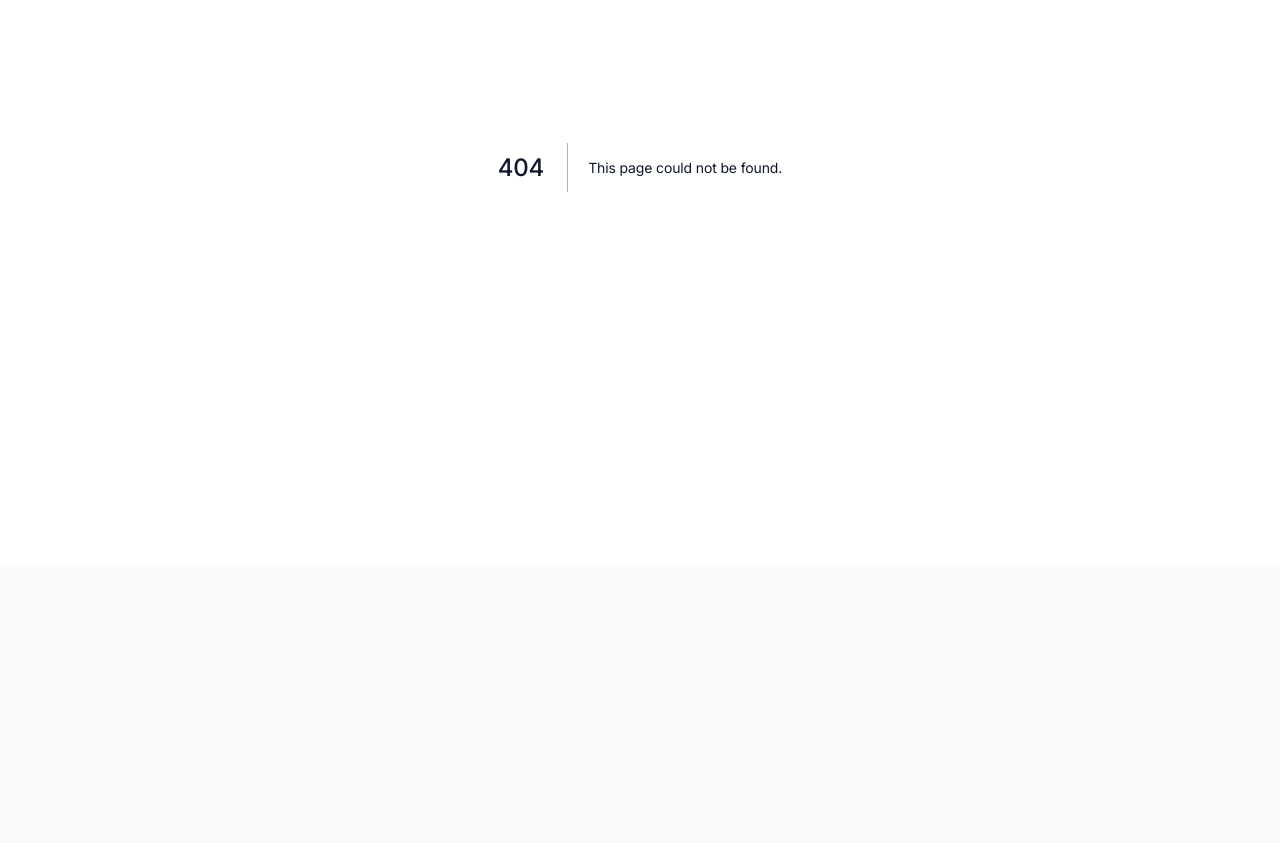
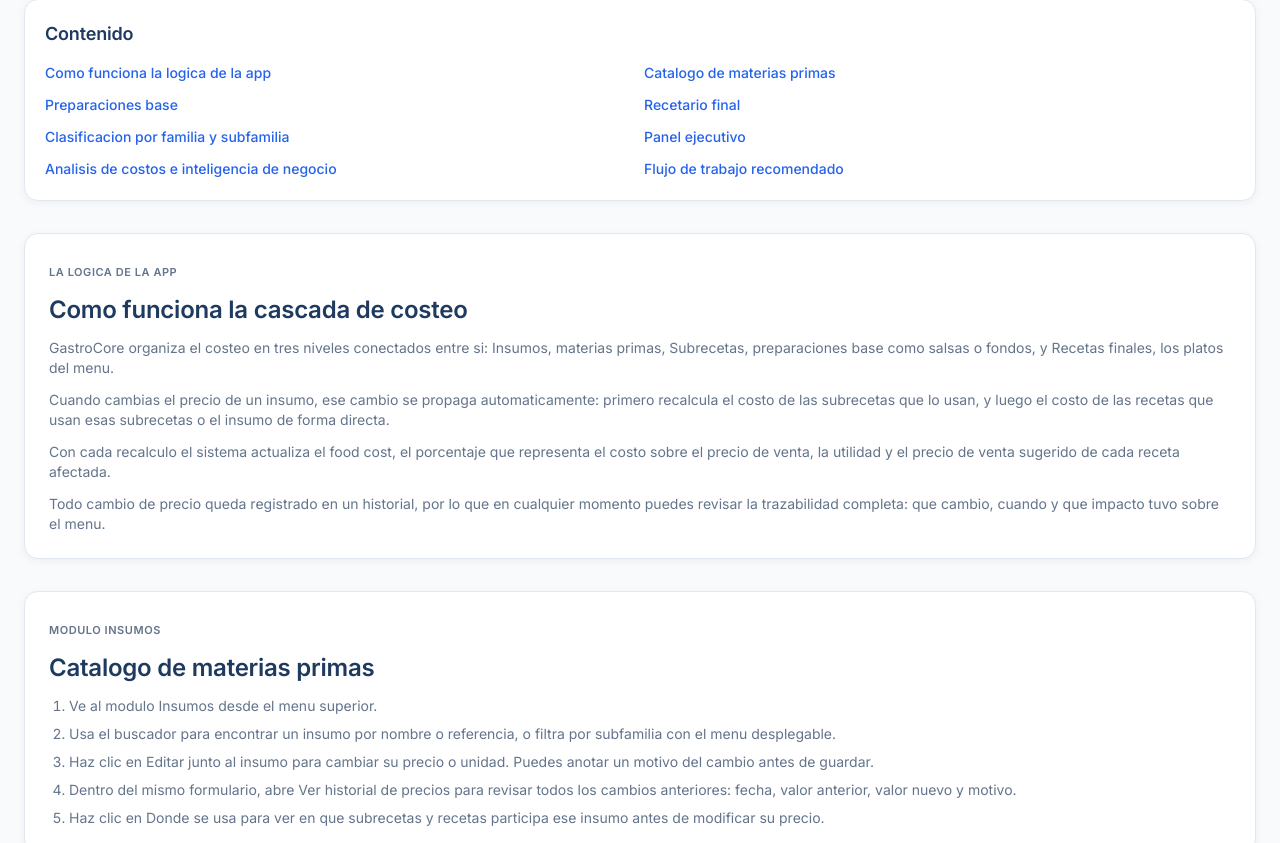
Before and after one commit to grupolbmjv-bit/Mafia-Taqueria, a Next.js app: page /manual in a window 1280 px wide. Before the commit this address had no page. Shown: the part 282-1125 px from the top of the page. Before the commit the page ends 849 px from the top, so only its background shows below. Built offline with nearby package versions, Linux system fonts and the light colour scheme.

Commit message:
feat: agrega modulo Manual de uso con guia paso a paso

```diff
--- /dev/null
+++ b/app/manual/page.tsx
@@ -0,0 +1,156 @@
+import Link from 'next/link';
+
+const MODULOS = [
+  {
+    id: 'insumos',
+    eyebrow: 'Modulo Insumos',
+    titulo: 'Catalogo de materias primas',
+    pasos: [
+      'Ve al modulo Insumos desde el menu superior.',
+      'Usa el buscador para encontrar un insumo por nombre o referencia, o filtra por subfamilia con el menu desplegable.',
+      'Haz clic en Editar junto al insumo para cambiar su precio o unidad. Puedes anotar un motivo del cambio antes de guardar.',
+      'Dentro del mismo formulario, abre Ver historial de precios para revisar todos los cambios anteriores: fecha, valor anterior, valor nuevo y motivo.',
+      'Haz clic en Donde se usa para ver en que subrecetas y recetas participa ese insumo antes de modificar su precio.',
+    ],
+  },
+  {
+    id: 'subrecetas',
+    eyebrow: 'Modulo Subrecetas',
+    titulo: 'Preparaciones base',
+    pasos: [
+      'Ve al modulo Subrecetas y revisa el listado con rendimiento, costo total, costo por unidad y estado.',
+      'Haz clic en + Nueva subreceta para crear una preparacion base.',
+      'Completa nombre, rendimiento producido, unidad de rendimiento, desvio de mercancia y clasificacion por familia y subfamilia.',
+      'Agrega cada ingrediente con + Agregar ingrediente: elige el insumo, la unidad, la cantidad y el porcentaje de merma.',
+      'Revisa el resumen de costeo al final: costo de ingredientes, costo final, costo por unidad, food cost objetivo, precio sugerido y utilidad.',
+      'Guarda la subreceta. Su costo por unidad quedara disponible para usarse como ingrediente dentro de otras recetas.',
+    ],
+  },
+  {
+    id: 'recetas',
+    eyebrow: 'Modulo Recetas',
+    titulo: 'Recetario final',
+    pasos: [
+      'Ve al modulo Recetas para ver el recetario completo con food cost, precio de venta y precio sugerido de cada plato.',
+      'Filtra por familia, subfamilia, rango de food cost o estado para encontrar recetas especificas.',
+      'Haz clic en + Nueva receta para crear un plato nuevo: define nombre, rendimiento en porciones, desvio de mercancia y clasificacion.',
+      'Agrega los ingredientes de la receta: pueden ser insumos directos o subrecetas ya creadas.',
+      'Revisa el resumen de costeo, costo del plato, food cost, precio sugerido y utilidad, y guarda la receta.',
+      'Haz clic sobre cualquier receta del listado para abrir su ficha detallada, descargar el PDF o ver su trazabilidad completa.',
+    ],
+  },
+  {
+    id: 'familias',
+    eyebrow: 'Modulo Familias',
+    titulo: 'Clasificacion por familia y subfamilia',
+    pasos: [
+      'Ve al modulo Familias para organizar insumos, subrecetas y recetas por categoria.',
+      'Usa Crear familia para dar de alta una nueva familia, por ejemplo TACOS.',
+      'Usa Crear subfamilia para dar de alta una subfamilia asociada a una familia existente, por ejemplo SALSAS dentro de SUB. RECETAS.',
+      'Desde el listado de Familias existentes puedes editar el nombre o desactivar una familia o subfamilia que ya no uses.',
+    ],
+  },
+  {
+    id: 'panel',
+    eyebrow: 'Modulo Panel',
+    titulo: 'Panel ejecutivo',
+    pasos: [
+      'Ve al modulo Panel para ver el tablero ejecutivo: recetas activas, food cost promedio, utilidad potencial y recetas fuera de precio.',
+      'Revisa el bloque de Alertas de rentabilidad, separado en accion inmediata y a vigilar.',
+      'Consulta los rankings de recetas mas rentables y de recetas que mas pierden margen, y el food cost promedio por familia.',
+      'En la tabla de detalle por receta puedes editar el precio sugerido y ver de inmediato el food cost resultante y la utilidad antes de aplicar el cambio con Actualizar precio.',
+      'Usa el boton Exportar a Excel para descargar el panel completo.',
+    ],
+  },
+  {
+    id: 'analisis',
+    eyebrow: 'Modulo Analisis',
+    titulo: 'Analisis de costos e inteligencia de negocio',
+    pasos: [
+      'Ve al modulo Analisis para entrar al centro de inteligencia de costos.',
+      'En la pestana Variacion de costos revisa el insumo mas inflacionario, la subreceta y receta mas afectadas, y las alertas automaticas.',
+      'En la pestana Trazabilidad elige un insumo o subreceta del listado desplegable para ver toda su cadena de impacto hasta el food cost y precio sugerido final.',
+      'En la pestana Impacto en el menu revisa las tablas de recetas y subrecetas afectadas por variaciones historicas.',
+      'En la pestana Matriz de impacto elige un insumo o subreceta para explorar como se propaga su variacion al resto del menu.',
+      'En la pestana Simulacion elige un insumo o subreceta, el modo, nuevo costo o variacion en porcentaje, y prueba un escenario sin guardar nada para ver el efecto en cascada antes de decidir un cambio real.',
+    ],
+  },
+  {
+    id: 'flujo',
+    eyebrow: 'Recomendacion',
+    titulo: 'Flujo de trabajo recomendado',
+    pasos: [
+      'Carga o verifica los insumos y sus precios en el modulo Insumos.',
+      'Crea las subrecetas necesarias, salsas, fondos, masas, en el modulo Subrecetas, ya que se calculan a partir de los insumos.',
+      'Crea las recetas finales en el modulo Recetas, combinando insumos y subrecetas.',
+      'Usa el modulo Familias para mantener todo bien clasificado desde el inicio.',
+      'Revisa el modulo Panel para monitorear el food cost y la rentabilidad del menu completo.',
+      'Usa el modulo Analisis para detectar alertas de variacion de precios y simular el impacto de futuros cambios antes de aplicarlos.',
+    ],
+  },
+];
+
+export default function ManualPage() {
+  return (
+    <main className="app-shell py-10 space-y-8">
+      <div className="space-y-3">
+        <span className="eyebrow">Centro de ayuda</span>
+        <h1 className="font-display text-4xl font-bold text-[#1E3A5F]">Manual de uso de GastroCore</h1>
+        <p className="max-w-3xl text-base text-muted">
+          Guia paso a paso de cada modulo del sistema y explicacion de la logica de costeo en cascada que conecta
+          insumos, subrecetas y recetas. Consulta esta pagina cuando tengas dudas sobre como usar la plataforma.
+        </p>
+      </div>
+
+      <nav className="card p-5">
+        <h2 className="font-display text-lg font-semibold text-[#1E3A5F]">Contenido</h2>
+        <ul className="mt-3 grid gap-2 sm:grid-cols-2">
+          <li><a href="#logica" className="text-sm font-medium text-[#2563EB] hover:underline">Como funciona la logica de la app</a></li>
+          {MODULOS.map((m) => (
+            <li key={m.id}>
+              <a href={'#' + m.id} className="text-sm font-medium text-[#2563EB] hover:underline">{m.titulo}</a>
+            </li>
+          ))}
+        </ul>
+      </nav>
+
+      <section id="logica" className="card p-6 space-y-3 scroll-mt-24">
+        <span className="eyebrow">La logica de la app</span>
+        <h2 className="font-display text-2xl font-semibold text-[#1E3A5F]">Como funciona la cascada de costeo</h2>
+        <p className="text-sm text-muted">
+          GastroCore organiza el costeo en tres niveles conectados entre si: Insumos, materias primas, Subrecetas,
+          preparaciones base como salsas o fondos, y Recetas finales, los platos del menu.
+        </p>
+        <p className="text-sm text-muted">
+          Cuando cambias el precio de un insumo, ese cambio se propaga automaticamente: primero recalcula el costo
+          de las subrecetas que lo usan, y luego el costo de las recetas que usan esas subrecetas o el insumo de
+          forma directa.
+        </p>
+        <p className="text-sm text-muted">
+          Con cada recalculo el sistema actualiza el food cost, el porcentaje que representa el costo sobre el
+          precio de venta, la utilidad y el precio de venta sugerido de cada receta afectada.
+        </p>
+        <p className="text-sm text-muted">
+          Todo cambio de precio queda registrado en un historial, por lo que en cualquier momento puedes revisar la
+          trazabilidad completa: que cambio, cuando y que impacto tuvo sobre el menu.
+        </p>
+      </section>
+
+      {MODULOS.map((m) => (
+        <section key={m.id} id={m.id} className="card p-6 space-y-3 scroll-mt-24">
+          <span className="eyebrow">{m.eyebrow}</span>
+          <h2 className="font-display text-2xl font-semibold text-[#1E3A5F]">{m.titulo}</h2>
+          <ol className="list-decimal space-y-2 pl-5 text-sm text-muted">
+            {m.pasos.map((paso) => (
+              <li key={paso}>{paso}</li>
+            ))}
+          </ol>
+        </section>
+      ))}
+
+      <div>
+        <Link href="/" className="btn-secondary">Volver al inicio</Link>
+      </div>
+    </main>
+  );
+}
```
